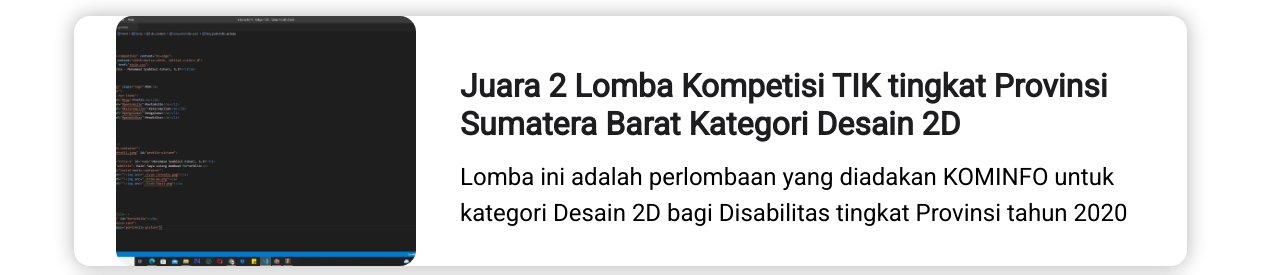
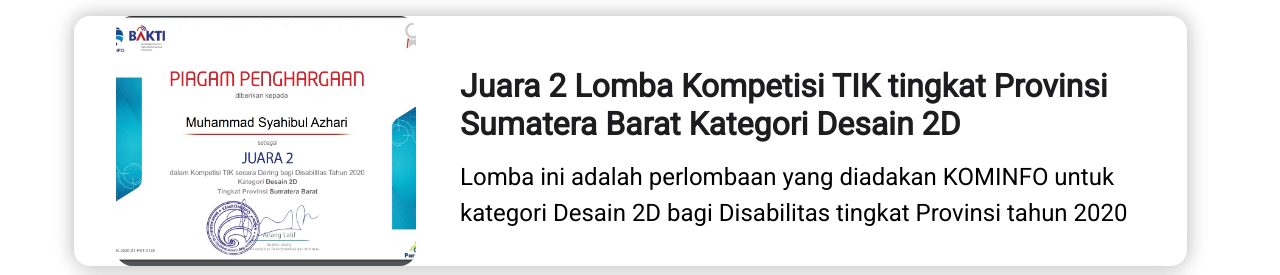
Before and after one commit to aryazhari/PortofolioMSA, a plain HTML site: page index.html in a window 1280 px wide. Shown: the part 677-952 px from the top of the page. Drawn offline with Linux system fonts and the light colour scheme.

Commit message:
Add files via upload

```diff
--- a/index.html
+++ b/index.html
@@ -46,7 +46,7 @@
         <!-- Bagian Portofolio-->
         <h1 class="title-2" id="portofolio">Portofolio</h1>
         <div class="portofolio-card">
-            <img src="./Gambar/Portofolio1.png" class="portofolio-picture">
+            <img src="./Gambar/Piagam.png" class="portofolio-picture">
             <div>
                 <h1 class="title-3">Juara 2 Lomba Kompetisi TIK tingkat Provinsi Sumatera Barat Kategori Desain 2D</h1>
                 <p class="description">
```
